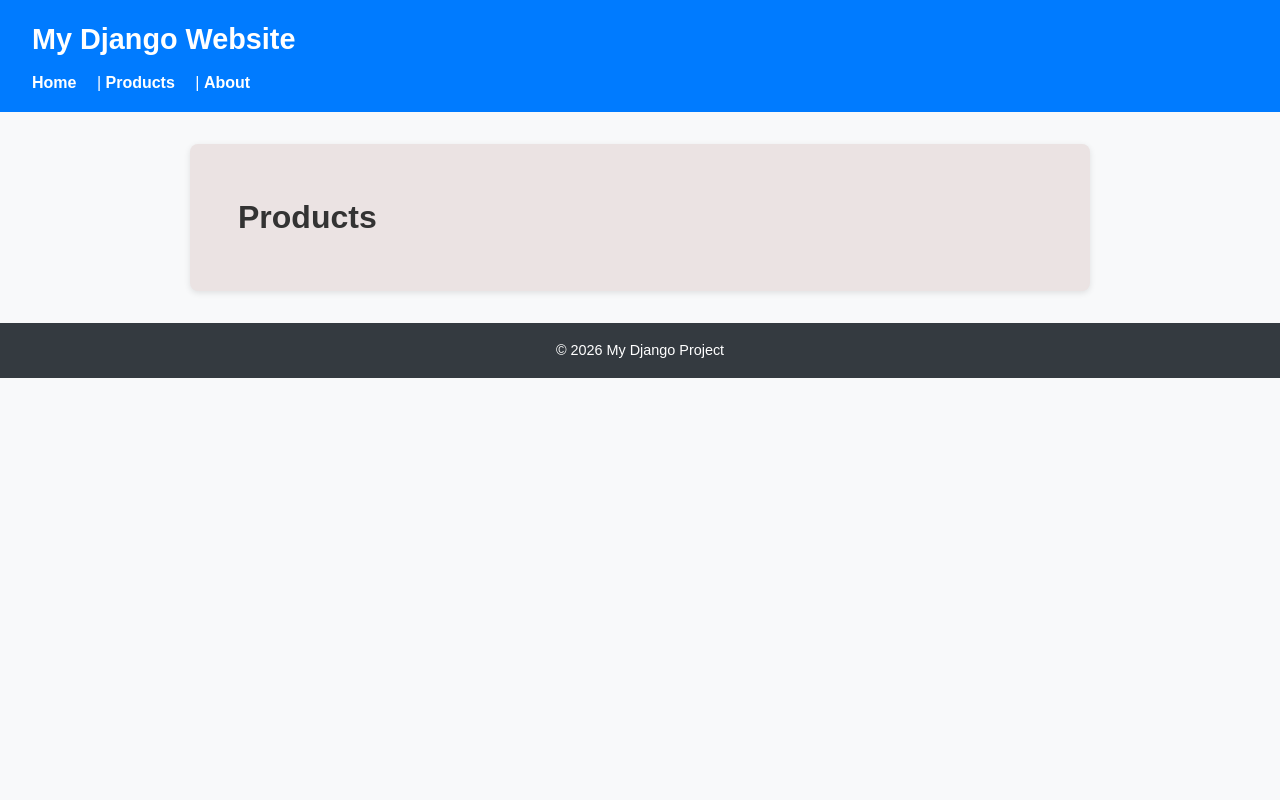
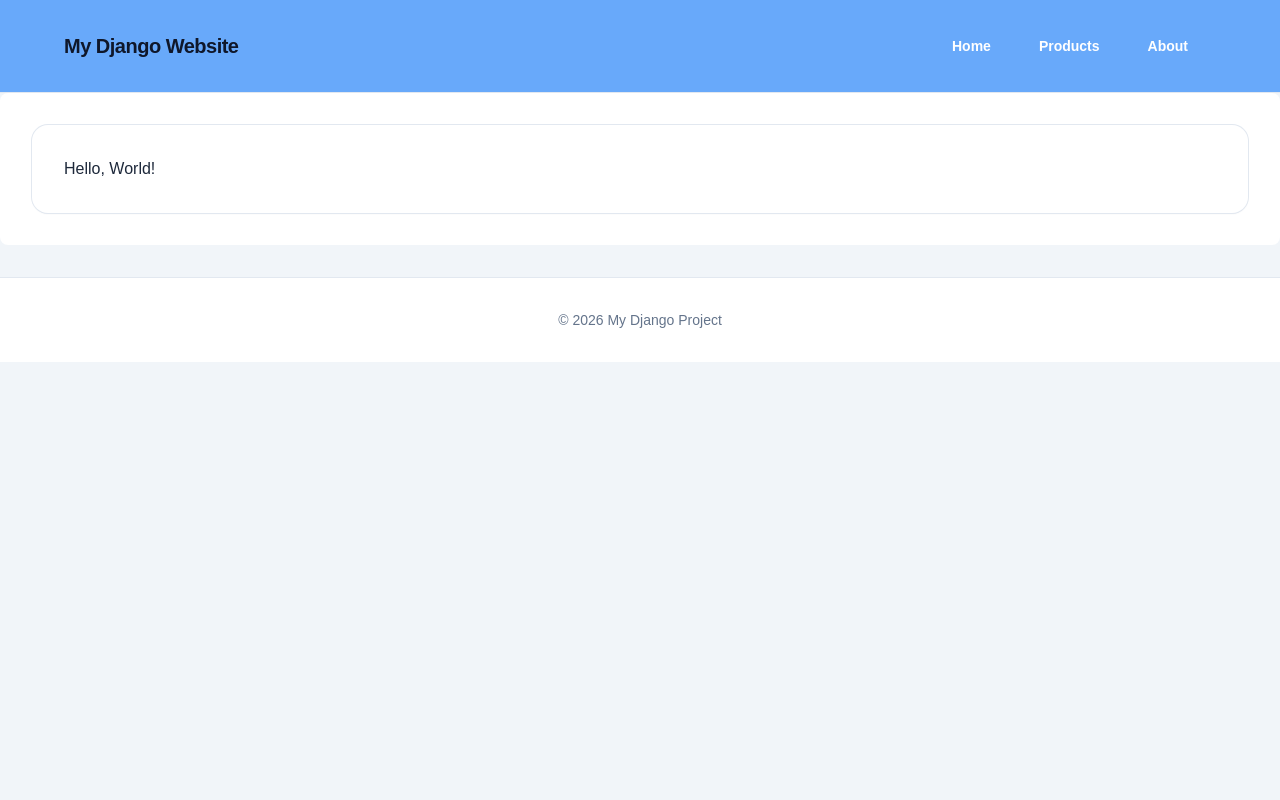
Before and after one commit to Anuradhapps/DjangoMosh, a Django app: template playground/templates/hello.html in a window 1280 px wide. Run offline with Django 5.2, Linux system fonts and the light colour scheme; the template is opened without the code that fills it, so the values that code supplies are empty; parts of the project's set-up code (start-up, migrations or seed data) failed here and were passed over; some libraries are stand-ins or nearby versions.

Commit message:
Refactor templates and styles: update header layout, enhance main content styling, and modify hello.html to display a simple greeting. Add main.js for future JavaScript functionality.

```diff
--- a/playground/static/css/style.css
+++ b/playground/static/css/style.css
@@ -15,7 +15,7 @@ body {
 
 /* ===== Header ===== */
 header {
-    background-color: #007BFF;
+    background-color: #293746;
     color: white;
     padding: 1rem 2rem;
 }
@@ -40,12 +40,12 @@ nav a:hover {
 
 /* ===== Main Content ===== */
 main {
-    max-width: 900px;
-    margin: 2rem auto;
-    padding: 3rem;
-    background-color: rgb(235, 227, 227);
+
+    margin: auto;
+    padding: 1rem;
+    background-color: rgb(255, 255, 255);
     border-radius: 8px;
-    box-shadow: 0 2px 6px rgba(0,0,0,0.1);
+
 }
 
 /* ===== Footer ===== */
--- a/playground/templates/base.html
+++ b/playground/templates/base.html
@@ -1,41 +1,74 @@
 {% load static %}
 <!doctype html>
-<html lang="en">
+<html lang="en" class="h-full">
   <head>
     <meta charset="UTF-8" />
     <meta name="viewport" content="width=device-width, initial-scale=1.0" />
     <title>{% block title %}My Django Project{% endblock %}</title>
-
-    <!-- CSS files -->
+    <script src="https://cdn.tailwindcss.com"></script>
     <link rel="stylesheet" href="{% static 'css/style.css' %}" />
-    <!-- Browser reload for template changes (optional) -->
     {% if debug %}
     <script src="{% url 'django_browser_reload' %}"></script>
     {% endif %}
   </head>
-  <body>
+
+  <body class="min-h-full bg-slate-100 text-slate-800">
     <!-- Header -->
-    <header>
-      <h1>My Django Website</h1>
-      <nav>
-        <a href="/">Home</a> | <a href="/products/">Products</a> |
-        <a href="/about/">About</a>
-      </nav>
+    <header
+      class="sticky top-0 z-50 border-b border-slate-200 bg-blue-400/95 backdrop-blur"
+    >
+      <div class="mx-auto max-w-7xl px-4 py-3 sm:px-6 lg:px-8">
+        <div
+          class="flex flex-col gap-3 sm:flex-row sm:items-center sm:justify-between"
+        >
+          <a
+            href="/"
+            class="text-lg font-bold tracking-tight text-slate-900 sm:text-xl"
+          >
+            My Django Website
+          </a>
+
+          <nav class="flex flex-wrap gap-2 text-sm font-medium sm:justify-end">
+            <a
+              href="/"
+              class="rounded-md px-3 py-2 transition hover:bg-slate-100 hover:text-blue-600"
+              >Home</a
+            >
+            <a
+              href="/products/"
+              class="rounded-md px-3 py-2 transition hover:bg-slate-100 hover:text-blue-600"
+              >Products</a
+            >
+            <a
+              href="/about/"
+              class="rounded-md px-3 py-2 transition hover:bg-slate-100 hover:text-blue-600"
+              >About</a
+            >
+          </nav>
+        </div>
+      </div>
     </header>
 
     <!-- Main content -->
-    <main>
-      {% block content %}
-      <!-- Page-specific content will go here -->
-      {% endblock %}
+    <main class="mx-auto max-w-7xl px-4 py-4 sm:px-6 sm:py-8 lg:px-8">
+      <div
+        class="rounded-2xl bg-white p-4 shadow-sm ring-1 ring-slate-200 sm:p-6 lg:p-8"
+      >
+        {% block content %}
+        <!-- Page-specific content will go here -->
+        {% endblock %}
+      </div>
     </main>
 
     <!-- Footer -->
-    <footer>
-      <p>&copy; 2026 My Django Project</p>
+    <footer class="border-t border-slate-200 bg-white">
+      <div
+        class="mx-auto max-w-7xl px-4 py-4 text-center text-sm text-slate-500 sm:px-6 lg:px-8"
+      >
+        &copy; 2026 My Django Project
+      </div>
     </footer>
 
-    <!-- JS files -->
     <script src="{% static 'js/main.js' %}"></script>
   </body>
 </html>
--- a/playground/templates/hello.html
+++ b/playground/templates/hello.html
@@ -1,12 +1,4 @@
 {% extends "base.html" %} {% block content %}
-<h1>Products</h1>
-<ul>
-  {% for p in product %}
-  <li>
-    <h2>{{ p.title }}</h2>
-    <p>{{ p.description }}</p>
-    <p>${{ p.unit_price|floatformat:2 }}</p>
-  </li>
-  {% endfor %}
-</ul>
+<h1>Hello, World!</h1>
+
 {% endblock %}
```
Also changed, not shown: playground/views.py (+5 -3 lines), playground/static/js/main.js (added).
